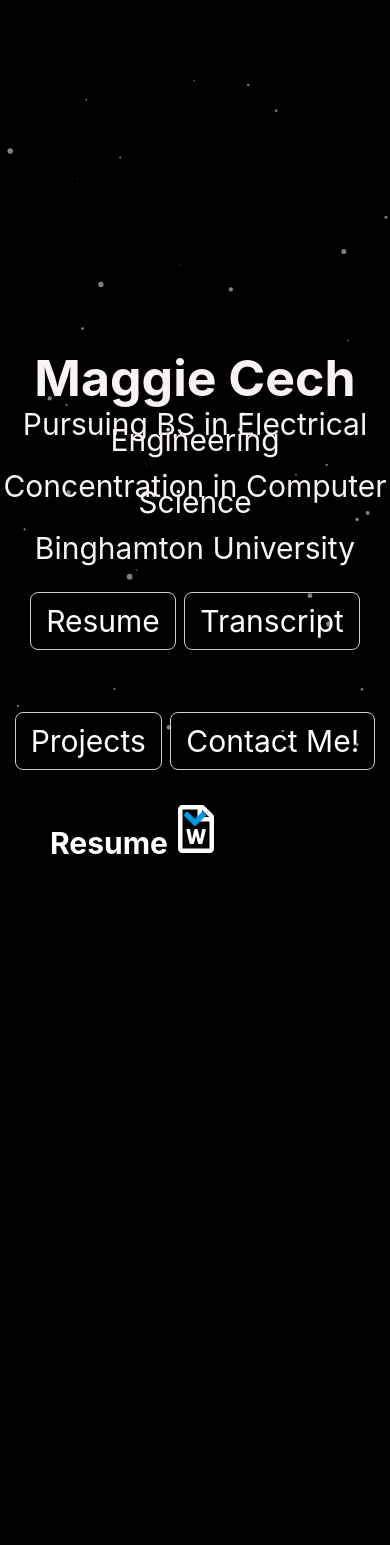
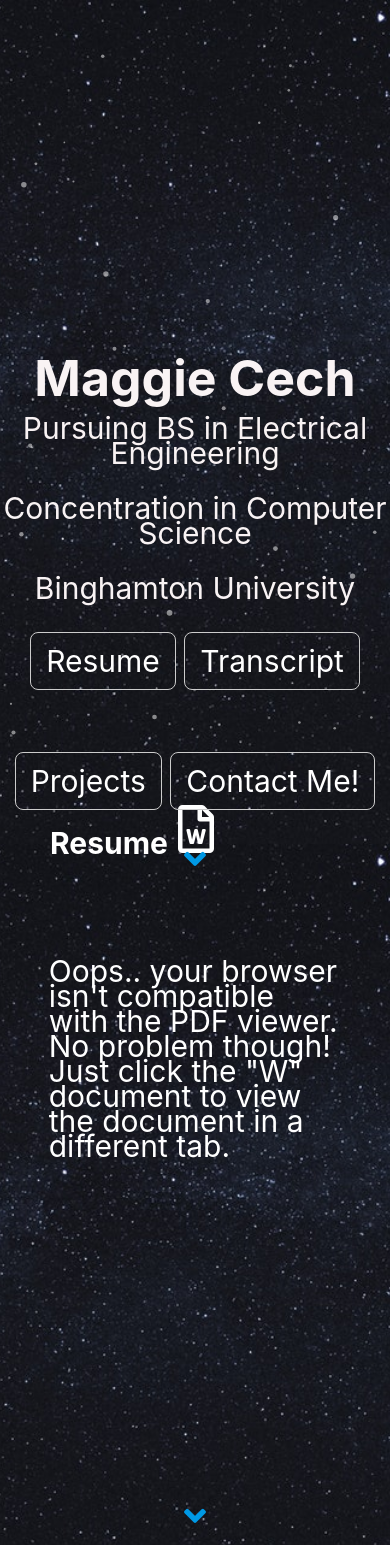
Before and after one commit to mcech99/mcech99.Github.io, a plain HTML site: page index.html in a window 390 px wide. Shown: the top 1545 px of the page. Drawn offline with nearby package versions, Linux system fonts and the light colour scheme; grey boxes are pictures that could not be loaded.

Commit message:
pdfs centered and works when resized

```diff
--- a/index.html
+++ b/index.html
@@ -7,7 +7,6 @@
 	<title>Maggie Cech</title>
 	<link rel="stylesheet" href="style1.css" title="external style sheet">
 	<link rel="stylesheet" href="animate.css">
-	<link rel="stylesheet" href=""https://maxcdn.bootstrapcdn.com/bootstrap/3.3.7/css/bootstrap.min.css">
 	<link rel="stylesheet" href="https://use.fontawesome.com/releases/v5.6.3/css/all.css" integrity="sha384-UHRtZLI+pbxtHCWp1t77Bi1L4ZtiqrqD80Kn4Z8NTSRyMA2Fd33n5dQ8lWUE00s/" crossorigin="anonymous">
 	<script src="https://ajax.googleapis.com/ajax/libs/jquery/3.3.1/jquery.min.js"></script>
 	<script src="https://maxcdn.bootstrapcdn.com/bootstrap/3.3.7/js/bootstrap.min.js"></script>
@@ -27,6 +26,7 @@
 <script>
 	new WOW().init();
 </script>
+
 <body data-spy="scroll" data-target=".navbar" data-offset="50">
 	<div class="container-fluid">
 
@@ -56,22 +56,31 @@
 		</div>
 	</div>
 
-	<div id="section2" class="container-fluid" style="position:center">
+    <!--Resume-->
+	<div id="section2" class="container-fluid">
 		<div id="left-div">
 			<h2>Resume</h2>
 		</div>
-		<a href="files/MCechResume.PDF">
+		<div id="right-div">
+			<a href="files/MCechResume.PDF">
 			<span style="font-size: 48px; color: white; margin-left:10px">
 			<i class="far fa-file-word" title="Resume"></i></span>
-		</a>
-		<center><iframe src="https://drive.google.com/file/d/1m6dGbaIWiN59K9gtFEav1Q-bq7UwDgZ5/preview" width="900" height="600"></iframe></br>
-			<span style="font-size: 35px;">
-				<a href="#section3">
+		</a></div>
+        <!--Transcript PDF-->
+		<object width="75%" height="500" style="margin-top:100px" type="application/pdf" data="files/MCechResume.PDF">
+            <param name="view" value="Fit" />
+            <p>Oops.. your browser isn't compatible with the PDF viewer. No problem though! Just click the "W" document to view the document in a different tab. </p>
+            </object><br/>
+            <!--Down Arrow-->
+            <center>
+			 <span style="font-size: 35px;">
+				<a href="#section4">
 				<i class="fas fa-angle-down" style="color:#0099e5"></i></a>
 			</span>
 		</center>
 	</div>
 
+    <!--Transcript-->
 	<div id="section3" class="container-fluid">
 		<div id="left-div">
 			<h2>Transcript</h2>
@@ -79,16 +88,23 @@
 		<div id="right-div">
 			<a href="files/MCechTranscript.PDF">
 			<span style="font-size: 48px; color: white; margin-left:10px">
-			<i class="far fa-file-word" title="Resume"></i></span>
+			<i class="far fa-file-word" title="Transcript"></i></span>
 		</a></div>
-		<center><iframe src="https://drive.google.com/file/d/1FelJx2uvpTR5XrEBVj_rTfgzqJH76OEP/preview" width="900" height="600"></iframe><br/>
-			<span style="font-size: 35px;">
+        <!--Transcript PDF-->
+		<object width="75%" height="500" style="margin-top:100px" type="application/pdf" data="files/MCechTranscript.PDF">
+            <param name="view" value="Fit" />
+            <p>Oops.. your browser isn't compatible with the PDF viewer. No problem though! Just click the "W" document to view the document in a different tab. </p>
+            </object><br/>
+            <!--Down Arrow-->
+            <center>
+			 <span style="font-size: 35px;">
 				<a href="#section4">
 				<i class="fas fa-angle-down" style="color:#0099e5"></i></a>
 			</span>
 		</center>
 	</div>
 
+    <!--Contact Links-->
 	<div id="section4" class="container-fluid">
 		<div id="left-div">
 			<h2>Contact Me</h2>
--- a/style1.css
+++ b/style1.css
@@ -12,6 +12,12 @@
 	height: 100vh;
 	font-family: -apple-system, BlinkMacSystemFont, 'Segoe UI', Ubuntu, Cantarell, 'Open Sans', 'Helvetica Neue', sans-serif;
 	font-size: 30px;
+}
+
+object{
+    display: block;
+    margin-left: auto;
+    margin-right: auto;
 }
 
 #left-div{
@@ -61,22 +67,17 @@
 
 }
 
-@media only screen and (max-width: 1020px) {
-    iframe {
-        width: 1vw;
-        height: 3200px;
-        border: 0;
-        transform: scale(0.25);
-        transform-origin: 0 0;
-    }
+@media only screen and (max-width: 600px) {
     h1{
         margin-bottom: 5px;
     }
     p{
-        margin-bottom: 5px;
-        line-height: 16px;
+        margin-bottom: 0px;
+        line-height: 25px;
     }
-    html{
-        background: #000;
+    body{
+        width:100vw;
+        overflow-x:hidden;
     }
+
 }
```
